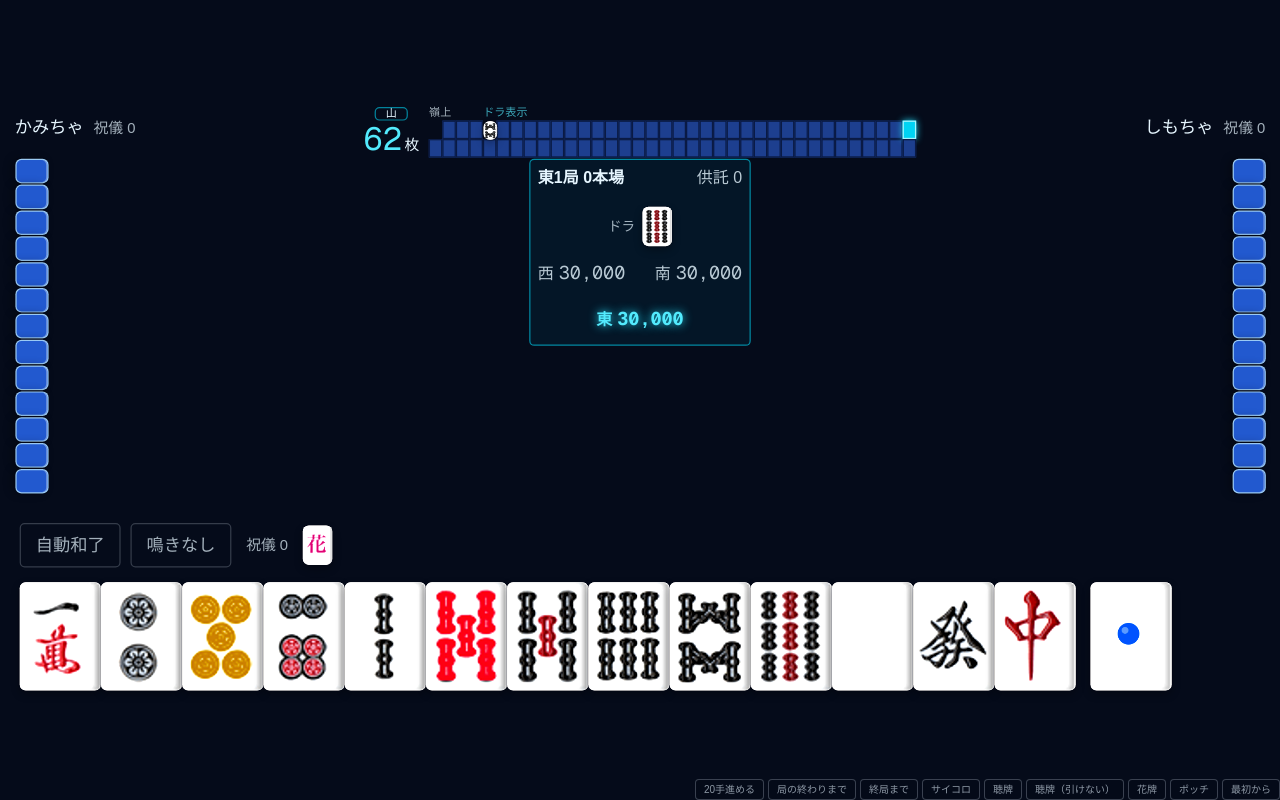
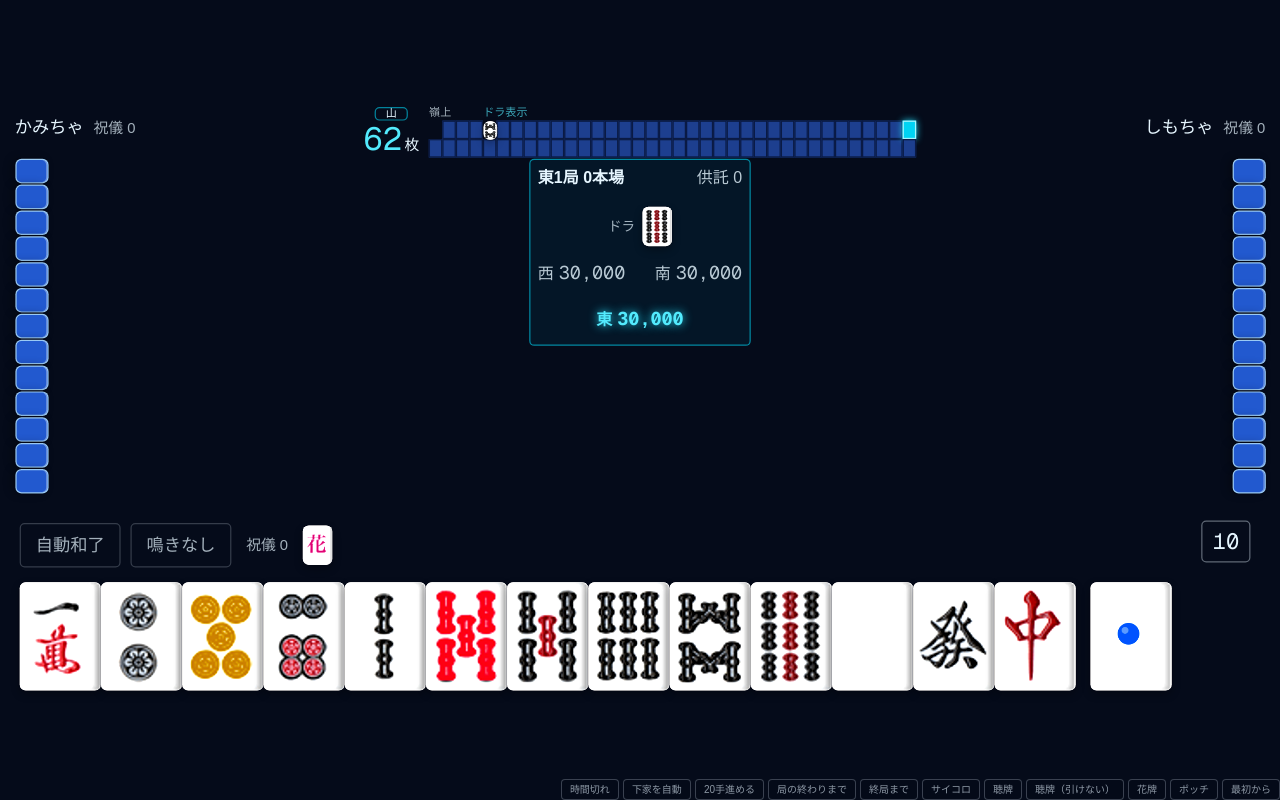
Before and after one commit to i-cezuki/mahjong, a Next.js app: page /dev/table in a window 1280 px wide. Built offline with nearby package versions, Linux system fonts and the light colour scheme.

Commit message:
feat(dev): run the clock in the sandbox table
Co-Authored-By: Claude Opus 5.5 <noreply@anthropic.com>

```diff
--- a/src/app/dev/table/sandbox.tsx
+++ b/src/app/dev/table/sandbox.tsx
@@ -5,7 +5,9 @@ import { TableScreen } from "@/app/games/[id]/table/table-screen";
 import { startRoundFromDeck } from "@/engine";
 import type { Seat } from "@/engine";
 import { buildDeck } from "@/engine/testing";
-import { applyTableAction, buildView, startTable } from "@/server/table";
+import { applyTimed, applyTimeout, startClock } from "@/server/clock";
+import type { ClockContext } from "@/server/clock";
+import { buildView, startTable } from "@/server/table";
 import type {
   DiceResult,
   PlayAction,
@@ -48,8 +50,18 @@ function botAction(actions: readonly PlayAction[]): PlayAction {
   return discards.length > 0 ? pick(discards) : pick(actions);
 }
 
-function step(table: TableState, action: PlayAction): TableState {
-  return applyTableAction(table, action, randomSeed).table;
+const context = (now = Date.now()): ClockContext => ({
+  now,
+  nextSeed: randomSeed,
+  pick: (count) => Math.floor(Math.random() * count),
+});
+
+/** 時計つきの対局を始める。 */
+const freshTable = (seed: string): TableState =>
+  startClock(startTable({ seed }).table, Date.now());
+
+function step(table: TableState, action: TableAction): TableState {
+  return applyTimed(table, action, context()).table;
 }
 
 /** 条件を満たすまで、3人とも自動で進める。 */
@@ -85,13 +97,16 @@ function tenpaiTable(nextDraw: string, firstDraw = "7z"): TableState {
     ura: "8p",
   });
   const table = startTable({ seed }).table;
-  return {
-    ...table,
-    game: {
-      ...table.game,
-      round: startRoundFromDeck(deck, { dealer: ME, seed }).state,
+  return startClock(
+    {
+      ...table,
+      game: {
+        ...table.game,
+        round: startRoundFromDeck(deck, { dealer: ME, seed }).state,
+      },
     },
-  };
+    Date.now(),
+  );
 }
 
 /** 作り物のサイコロチャンス。エンジンではめったに起きないので、画面データを上書きして出す。 */
@@ -142,7 +157,7 @@ function withFake(view: PlayerView, fake: Fake | null): PlayerView {
 
 export function Sandbox() {
   const [{ table, version }, setState] = useState(() => ({
-    table: startTable({ seed: FIRST_SEED }).table,
+    table: freshTable(FIRST_SEED),
     version: 1,
   }));
   const [fake, setFake] = useState<Fake | null>(null);
@@ -168,7 +183,6 @@ export function Sandbox() {
         setState((current) => ({ ...current, version: current.version + 1 }));
         return;
       }
-      if (action.type === "resume") return;
       if (action.type === "confirm") setFake(null);
       update((current) => step(current, action));
     },
@@ -190,6 +204,17 @@ export function Sandbox() {
     );
     return () => clearTimeout(timer);
   }, [table, update]);
+
+  // 期限を過ぎたら、サーバーの代わりに時間切れを処理する
+  const deadline = table.clock?.deadline ?? null;
+  useEffect(() => {
+    if (deadline === null) return;
+    const timer = setTimeout(
+      () => update((current) => applyTimeout(current, context()).table),
+      Math.max(0, deadline - Date.now()) + 100,
+    );
+    return () => clearTimeout(timer);
+  }, [deadline, version, update]);
 
   const debug = (label: string, onClick: () => void) => (
     <button
@@ -218,6 +243,25 @@ export function Sandbox() {
         serverTime={Date.now}
       />
       <div className="fixed right-0 bottom-0 z-50 flex gap-1 text-[10px] opacity-60 hover:opacity-100">
+        {debug("時間切れ", () =>
+          update(
+            (t) =>
+              applyTimeout(t, context(t.clock?.deadline ?? Date.now())).table,
+          ),
+        )}
+        {debug("下家を自動", () =>
+          update((t) =>
+            t.clock
+              ? {
+                  ...t,
+                  clock: {
+                    ...t.clock,
+                    auto: [t.clock.auto[0], true, t.clock.auto[2]],
+                  },
+                }
+              : t,
+          ),
+        )}
         {debug("20手進める", () =>
           update((t) => {
             let n = 0;
@@ -262,7 +306,7 @@ export function Sandbox() {
           setFake(null);
           setScene((n) => n + 1);
           setState((current) => ({
-            table: startTable({ seed: randomSeed() }).table,
+            table: freshTable(randomSeed()),
             version: current.version + 1,
           }));
         })}
```
